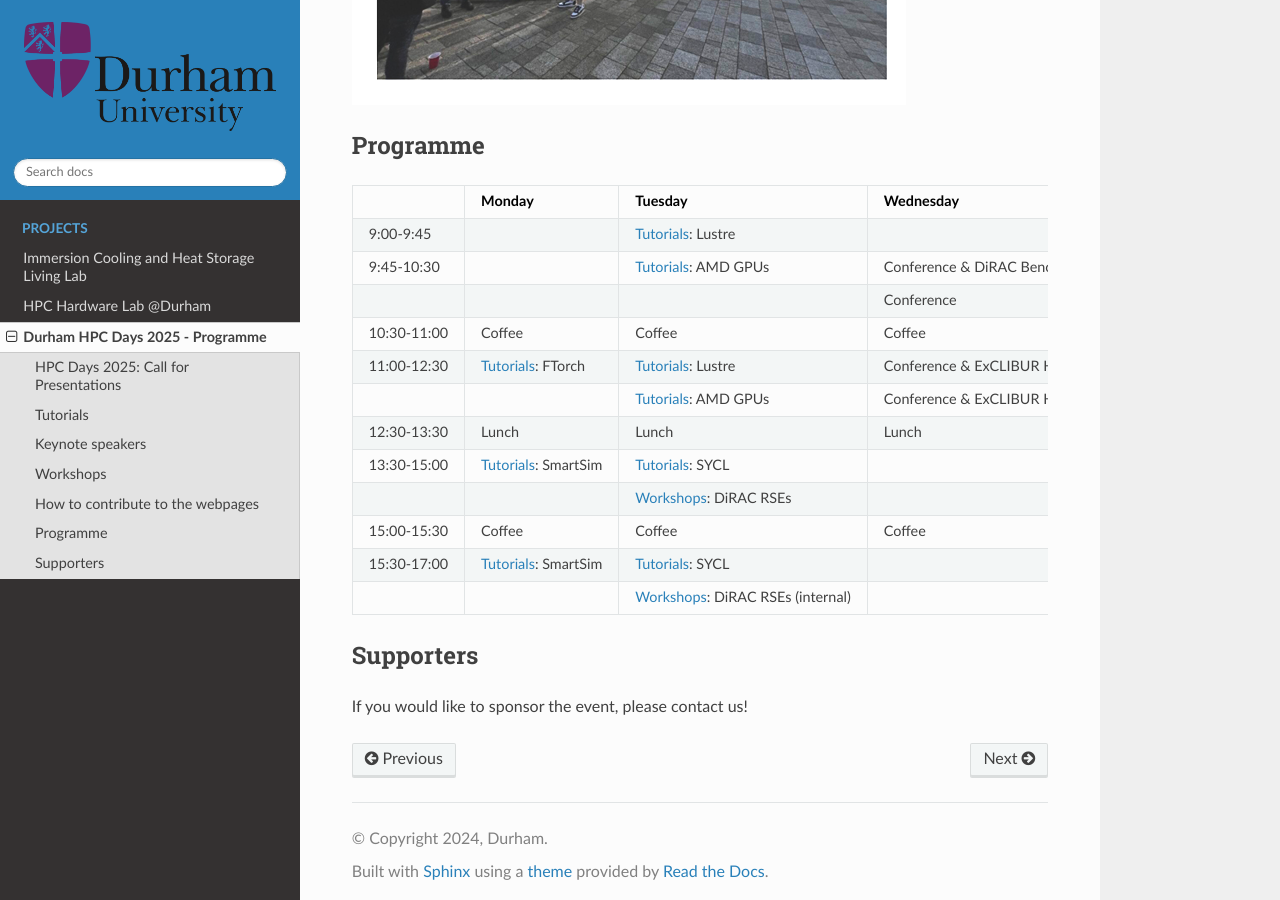
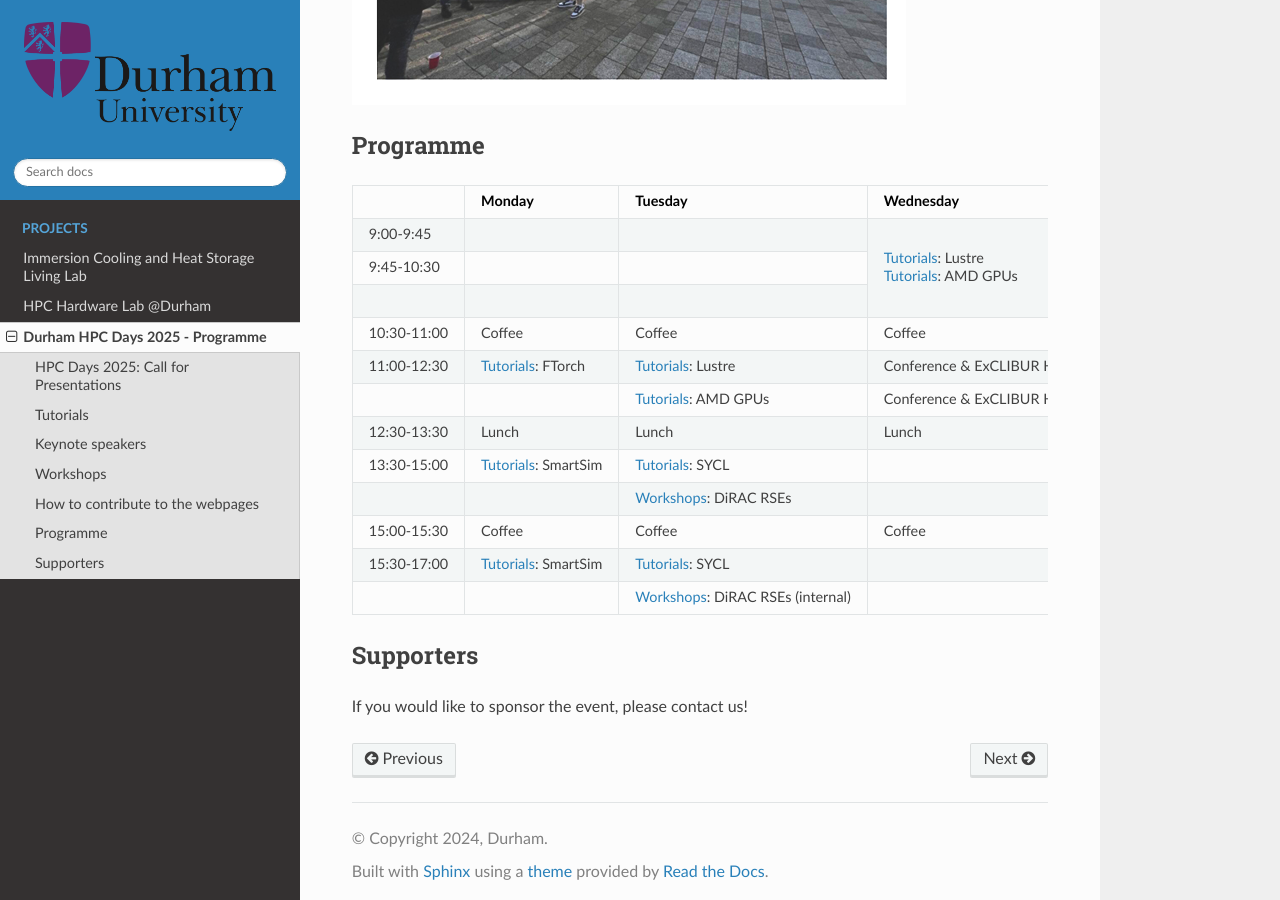
Before and after one commit to ilectra/durham, a Sphinx documentation site: the page built from docs/hpcdays/index.md, in a window 1280 px wide and 900 px high, scrolled down 557 px. Built offline with Sphinx 7.4.7 and the Read the Docs theme 3.1.0, drawn with Linux system fonts in a browser that asks for light colours; pages that are not in the unit, such as notebooks, are missing from menus.

Commit message:
Update index.md

```diff
--- a/docs/hpcdays/index.md
+++ b/docs/hpcdays/index.md
@@ -18,8 +18,8 @@
 
 |             | Monday                 | Tuesday   | Wednesday  | Thursday   | Friday     | Saturday |
 | ----------- | ---------------------- | --------- | ---------- | ---------- | ---------- | -------- |
-|  9:00-9:45  |                                     | [Tutorials](tutorials): Lustre  |                                            |            | [Keynote](keynotes.md): t.b.a. (Katy Clough) | Social   |
-|  9:45-10:30 |                                     | [Tutorials](tutorials): AMD GPUs                   | Conference & DiRAC Benchmarking discussion | Conference | [Workshops](workshops.md): Numerical Relativity | Social   |
+|  9:00-9:45  |                                     | <td rowspan="3">[Tutorials](tutorials): Lustre <br /> [Tutorials](tutorials): AMD GPUs </td> |                                            |            | [Keynote](keynotes.md): t.b.a. (Katy Clough) | Social   |
+|  9:45-10:30 |                                     |                    | Conference & DiRAC Benchmarking discussion | Conference | [Workshops](workshops.md): Numerical Relativity | Social   |
 |             |                                     |                  | Conference | Conference | [Workshops](workshops.md): Numerical Relativity | Social |
 | 10:30-11:00 | Coffee                              | Coffee                  | Coffee     | Coffee     | Coffee     | Social
 | 11:00-12:30 | [Tutorials](tutorials.md): FTorch   | [Tutorials](tutorials): Lustre                   | Conference & ExCLIBUR HES Breakout  | Conference   | Conference  | Social
```
